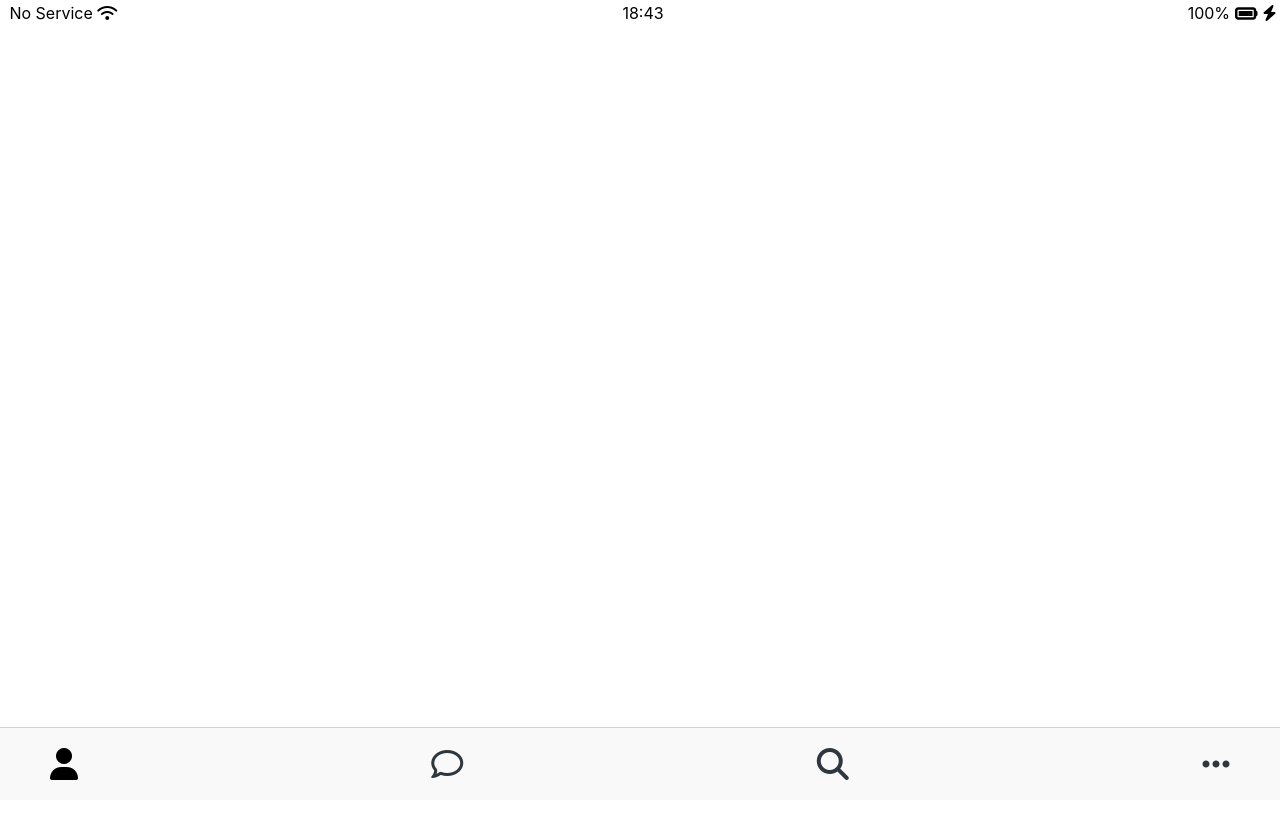
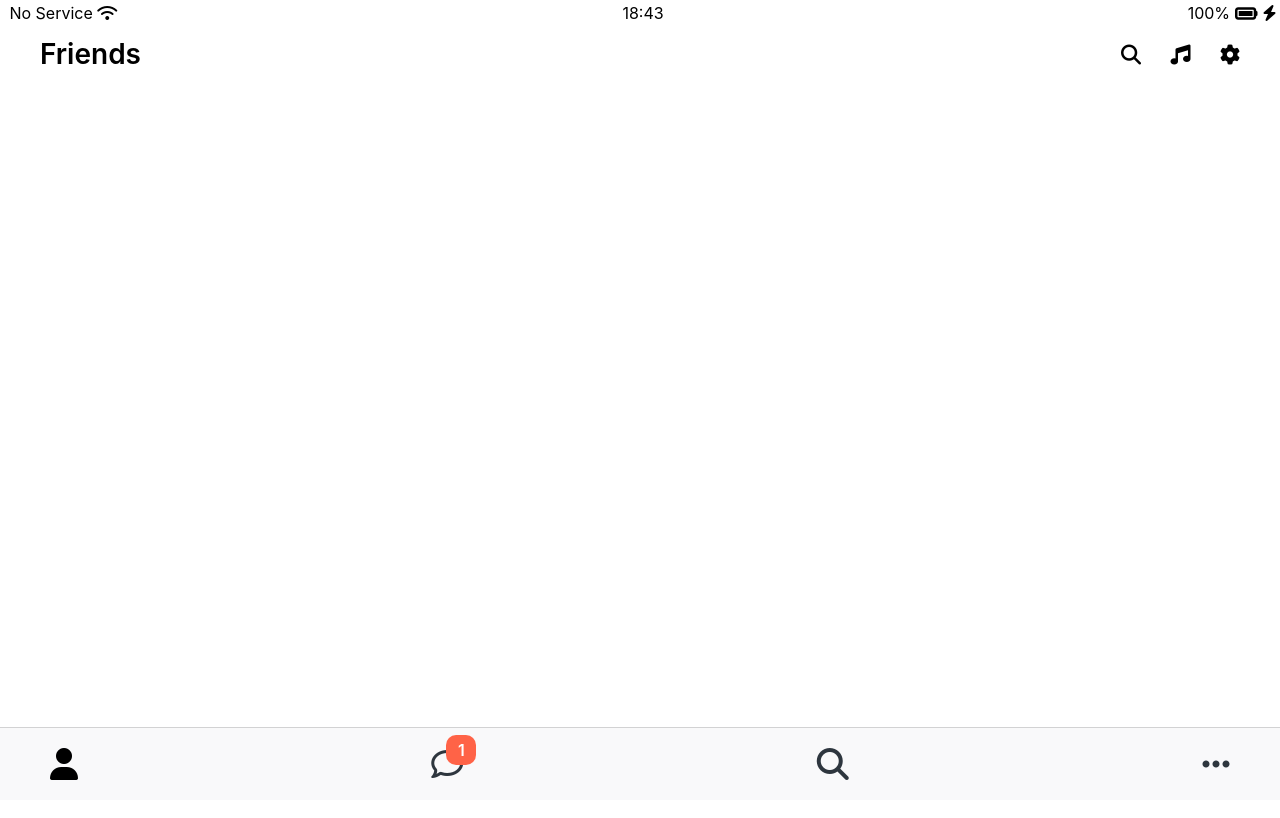
Before and after one commit to yerimkoko/nomad-cocoa-clone, a plain HTML site: page friends.html in a window 1280 px wide. Shown: the top 818 px of the page. Drawn offline with Linux system fonts and the light colour scheme.

Commit message:
Screen Header

```diff
--- a/css/components/nav-bar.css
+++ b/css/components/nav-bar.css
@@ -12,5 +12,21 @@
   justify-content: space-between;
 }
 .nav__link {
+  position: relative;
   color: #2e363e;
 }
+
+.nav__notification {
+  background-color: tomato;
+  width: 30px;
+  height: 30px;
+  border-radius: 10px;
+  display: flex;
+  justify-content: center;
+  align-items: center;
+  color: white;
+  font-weight: 600;
+  position: absolute;
+  left: 15px;
+  bottom: 15px;
+}
--- /dev/null
+++ b/css/components/screen-header.css
@@ -0,0 +1,15 @@
+.screen-header {
+  display: flex;
+  justify-content: space-between;
+  align-items: center;
+  padding: 40px;
+}
+
+.screen-header__title {
+  font-size: 28px;
+  font-weight: 600;
+}
+
+.screen-header__icons span {
+  margin-left: 25px;
+}
--- a/css/styles.css
+++ b/css/styles.css
@@ -5,7 +5,7 @@
 @import "components/nav-bar.css";
 /* Screens */
 @import "screens/login.css";
-
+@import "components/screen-header.css";
 body {
   font-family: -apple-system, BlinkMacSystemFont, "Segoe UI", Roboto, Oxygen,
     Ubuntu, Cantarell, "Open Sans", "Helvetica Neue", sans-serif;
--- a/friends.html
+++ b/friends.html
@@ -25,6 +25,16 @@
         <!-- Lightning Icon -->
       </div>
     </div>
+
+    <header class="screen-header">
+      <h1 class="screen-header__title">Friends</h1>
+      <div class="screen-header__icons">
+        <span><i class="fas fa-search fa-lg"></i></span>
+        <span><i class="fas fa-music fa-lg"></i></span>
+        <span><i class="fas fa-cog fa-lg"></i></span>
+      </div>
+    </header>
+
     <nav class="nav">
       <ul class="nav__list">
         <li class="nav__btn">
@@ -33,7 +43,10 @@
           ></a>
         </li>
         <li class="nav__btn">
-          <a class="nav__link" href="#"><i class="far fa-comment fa-2x"></i></a>
+          <a class="nav__link" href="#">
+            <span class="nav__notification">1</span>
+            <i class="far fa-comment fa-2x"></i
+          ></a>
         </li>
         <li class="nav__btn">
           <a class="nav__link" href="#"><i class="fas fa-search fa-2x"></i></a>
```
